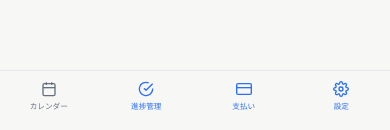
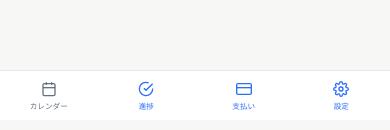
Before and after one commit to Alfrey-Chan/with-gym, a React (Vite) app: page / in a window 390 px wide. Shown: the part 724-854 px from the top of the page. Built offline with nearby package versions, Linux system fonts and the light colour scheme.

Commit message:
style: ensure nav has z index priority on mobille

```diff
--- a/src/components/AppNav/AppNav.module.css
+++ b/src/components/AppNav/AppNav.module.css
@@ -6,6 +6,8 @@
 	display: grid;
 	grid-template-columns: repeat(4, 1fr);
 	border-top: 1px solid var(--c-border);
+	background-color: var(--c-surface);
+	z-index: 6;
 }
 
 .item {
--- a/src/components/AppNav/AppNav.tsx
+++ b/src/components/AppNav/AppNav.tsx
@@ -1,9 +1,7 @@
-import { useState } from "react";
 import { NavLink } from "react-router-dom";
 import styles from "./AppNav.module.css";
 
 function AppNav() {
-	const [active, setActive] = useState(false);
 	return (
 		<nav className={styles.navbar}>
 			<NavLink
@@ -44,7 +42,7 @@ function AppNav() {
 					<path d="M22 11.08V12a10 10 0 1 1-5.93-9.14"></path>
 					<polyline points="22 4 12 14.01 9 11.01"></polyline>
 				</svg>
-				<span className={styles.label}>進捗管理</span>
+				<span className={styles.label}>進捗</span>
 			</NavLink>
 			<NavLink
 				to="#"
```
